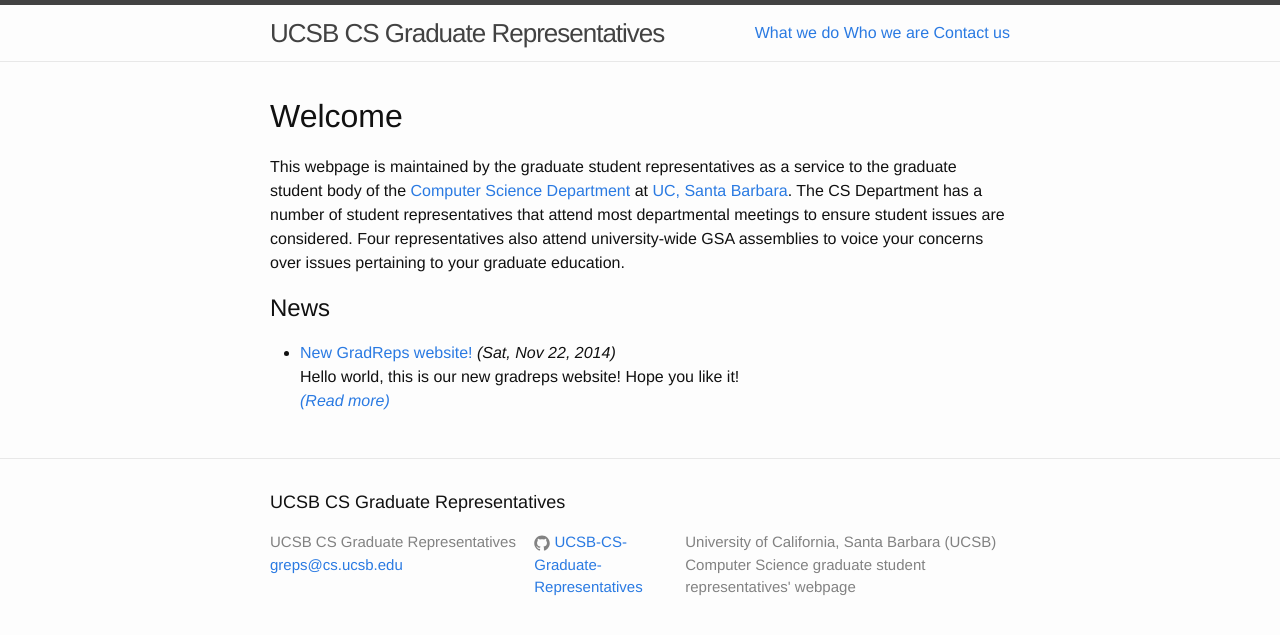
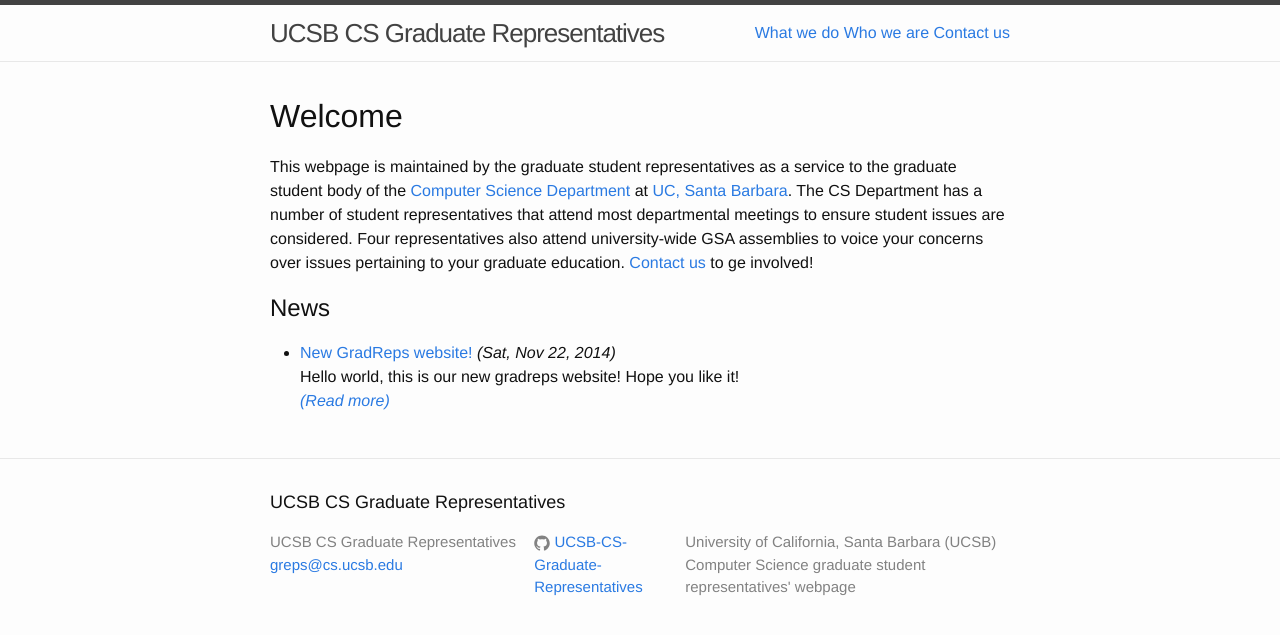
Before and after one commit to UCSB-CS-Graduate-Representatives/UCSB-CS-Graduate-Representatives.github.io, a Jekyll site: the page built from index.md, in a window 1280 px wide. Shown: the top 635 px of the page. Built offline with Jekyll 4.4.1, drawn with Linux system fonts in a browser that asks for light colours.

Commit message:
More small content changes.

```diff
--- a/index.md
+++ b/index.md
@@ -6,6 +6,6 @@
 Welcome
 =======
 
-This webpage is maintained by the graduate student representatives as a service to the graduate student body of the [Computer Science Department](www.cs.ucsb.edu) at [UC, Santa Barbara](www.ucsb.edu). The CS Department has a number of student representatives that attend most departmental meetings to ensure student issues are considered. Four representatives also attend university-wide GSA assemblies to voice your concerns over issues pertaining to your graduate education.
+This webpage is maintained by the graduate student representatives as a service to the graduate student body of the [Computer Science Department](www.cs.ucsb.edu) at [UC, Santa Barbara](www.ucsb.edu). The CS Department has a number of student representatives that attend most departmental meetings to ensure student issues are considered. Four representatives also attend university-wide GSA assemblies to voice your concerns over issues pertaining to your graduate education. [Contact us](/contact/) to ge involved!
 
 {% include news_list.html %}
```
